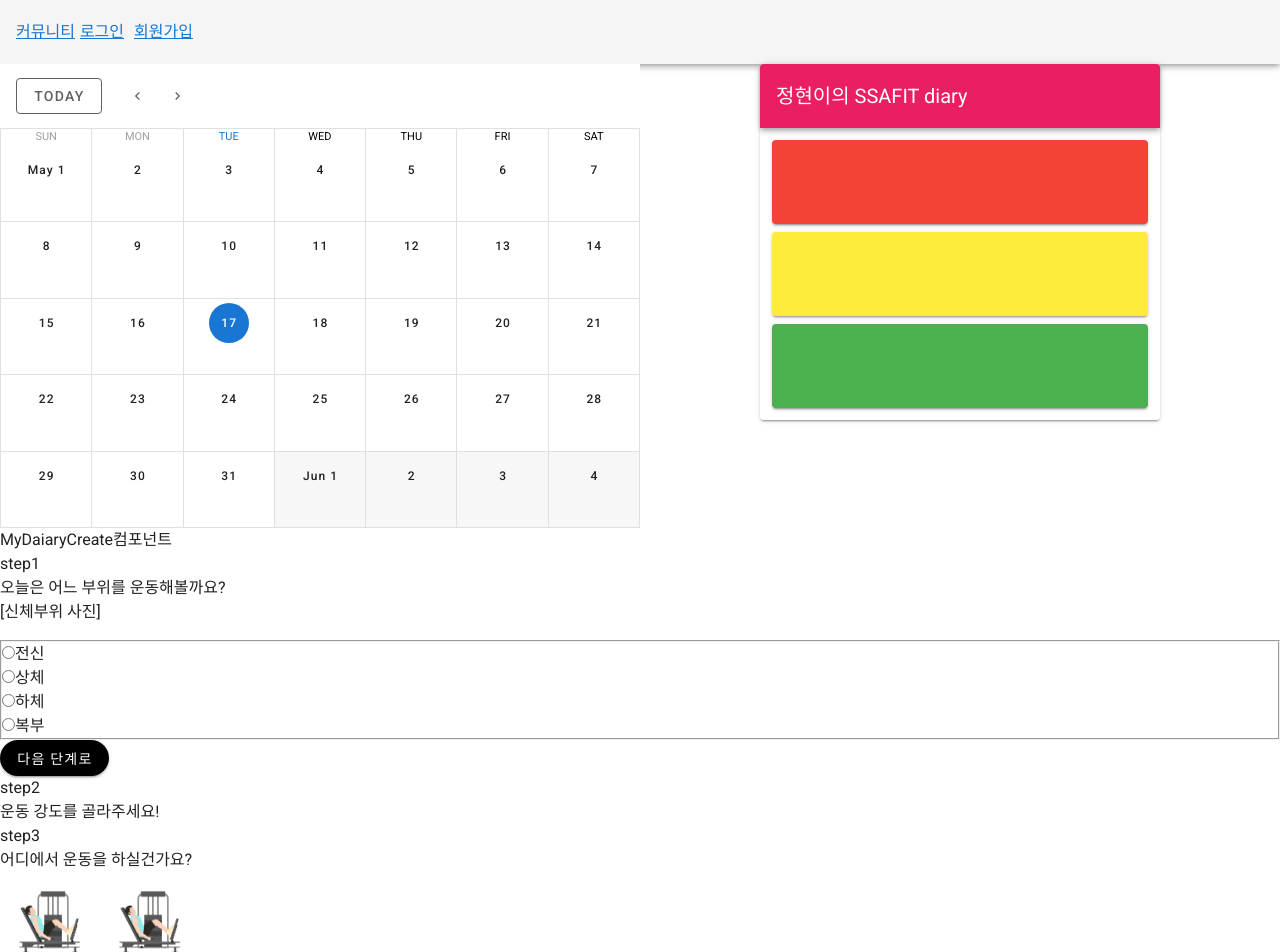
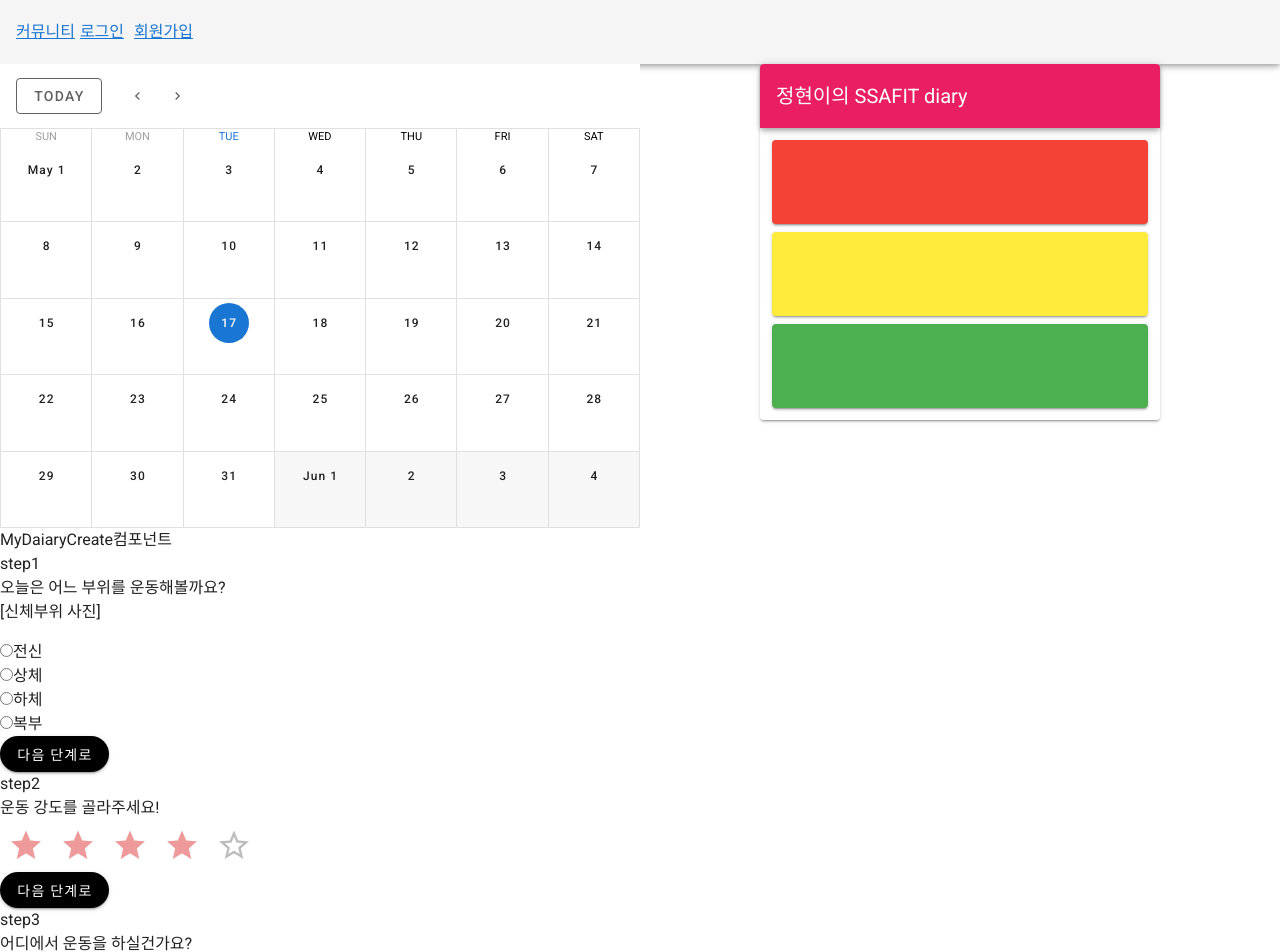
Before and after one commit to SmileJune/SSAFIT-FRONT, a Vue app: page / in a window 1280 px wide. Shown: the top 952 px of the page. Built offline with nearby package versions, Linux system fonts and the light colour scheme.

Commit message:
Feat. "MyDiaryCreate" 기능 수정 중..

```diff
--- a/src/components/diary/MyDiaryCreate.vue
+++ b/src/components/diary/MyDiaryCreate.vue
@@ -10,40 +10,52 @@
         <div>오늘은 어느 부위를 운동해볼까요?</div>
         <div>[신체부위 사진]</div>
         <p>{{ part }}</p>
-            <fieldset>
 
             <div>
-                <input type="radio" id="huey" v-model="part" value="1">
-                <label for="huey">전신</label>
+            <input type="radio" id="body" name="drone" value="1"  v-model="part"
+                    checked>
+            <label for="body">전신</label>
             </div>
 
             <div>
-                <input type="radio" id="dewey" v-model="part" value="2">
-                <label for="dewey">상체</label>
+            <input type="radio" id="top" name="drone" value="2" v-model="part">
+            <label for="top">상체</label>
             </div>
 
             <div>
-                <input type="radio" id="louie" v-model="part" value="3">
-                <label for="louie">하체</label>
+            <input type="radio" id="bottom" name="drone" value="3" v-model="part">
+            <label for="bottom">하체</label>
             </div>
 
             <div>
-                <input type="radio" id="asdf" v-model="part" value="4">
-                <label for="asdf">복부</label>
+            <input type="radio" id="abs" name="drone" value="4" v-model="part">
+            <label for="abs">복부</label>
             </div>
-            </fieldset>
 
         <v-btn rounded color="black" dark>다음 단계로</v-btn>
         </div>
-        <!-- 스크롤을 내릴때마다 시간차로 올라와야 하는데? -->
+
         <div class="step2" data-aos="fade-up"
             data-aos-delay="50"
             data-aos-duration="1000"
             data-aos-anchor-placement="top-center">
             <div>step2</div>
             <div>운동 강도를 골라주세요!</div>
+            <v-rating
+                v-model="rating"
+                background-color="grey lighten-1"
+                color="red lighten-3"
+                large
+            ></v-rating>
+
+
+
+            <v-btn rounded color="black" dark>다음 단계로</v-btn>
+
 
         </div>
+
+
         <div class="step3" data-aos="fade-up"
             data-aos-delay="50"
             data-aos-duration="1000"
@@ -80,10 +92,11 @@ export default {
     name: 'MyDiaryCreate',
     data() {
         return {
+            // 왜 바인딩이 안됨?
                 part: '',
                 difficulty: 3,
                 spot: null,
-                selected: '',
+                rating: 4,
 
         }
     },
```
Lines whose indentation alone changed are shown as unchanged.
